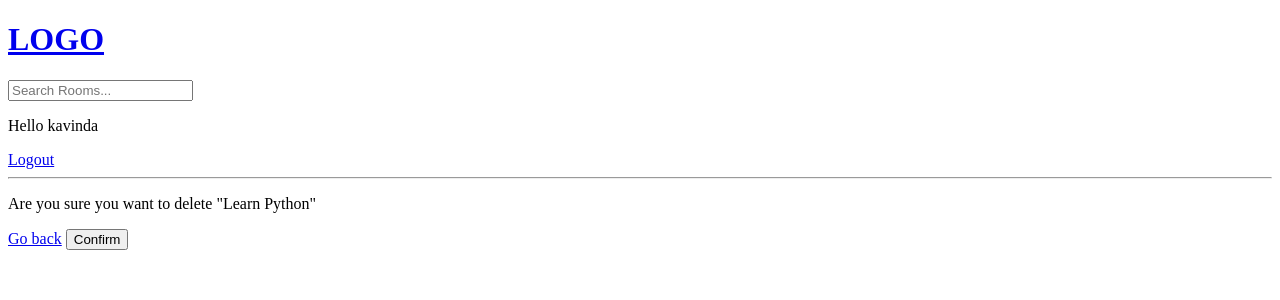
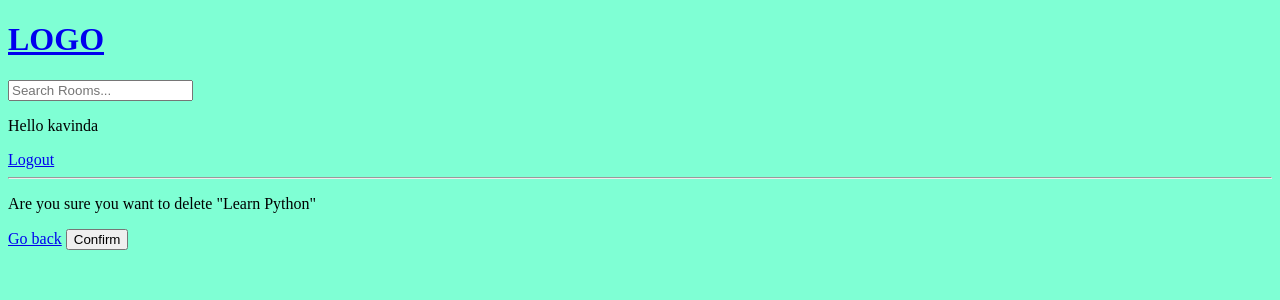
Before and after one commit to kavinda-ravishan/Django_TraversyMedia_Studybuddev, a Django app: page /delete-room/9/ in a window 1280 px wide. Shown: the top 300 px of the page. Run offline with Django 3.2, Linux system fonts and the light colour scheme; a user stored in the database is signed in; data comes from the database, SQL or seed files in the repository.

Commit message:
add static files (css files)

```diff
--- /dev/null
+++ b/static/styles/main.css
@@ -0,0 +1,3 @@
+body{
+    background-color: aquamarine;
+}
--- a/studybud/settings.py
+++ b/studybud/settings.py
@@ -128,6 +128,10 @@ USE_TZ = True
 
 STATIC_URL = '/static/'
 
+STATICFILES_DIRS = [
+    BASE_DIR / 'static'
+]
+
 # Default primary key field type
 # https://docs.djangoproject.com/en/3.2/ref/settings/#default-auto-field
 
--- a/templates/main.html
+++ b/templates/main.html
@@ -1,11 +1,17 @@
 <!DOCTYPE html>
+
+{% load static %}
+
 <html lang="en">
+
 <head>
   <meta charset="UTF-8" />
   <meta http-equiv="X-UA-Compatible" content="IE=edge" />
   <meta name="viewport" content="width=device-width, initial-scale=1.0" />
   <title>StudyBud</title>
+  <link rel="stylesheet" href="{% static 'styles/main.css' %}">
 </head>
+
 <body>
   {% include 'navbar.html' %} {% if messages %}
   <ul class="messages">
@@ -15,4 +21,5 @@
   </ul>
   {% endif %} {% block content %} {% endblock content %}
 </body>
+
 </html>
```
Lines whose indentation alone changed are shown as unchanged.
